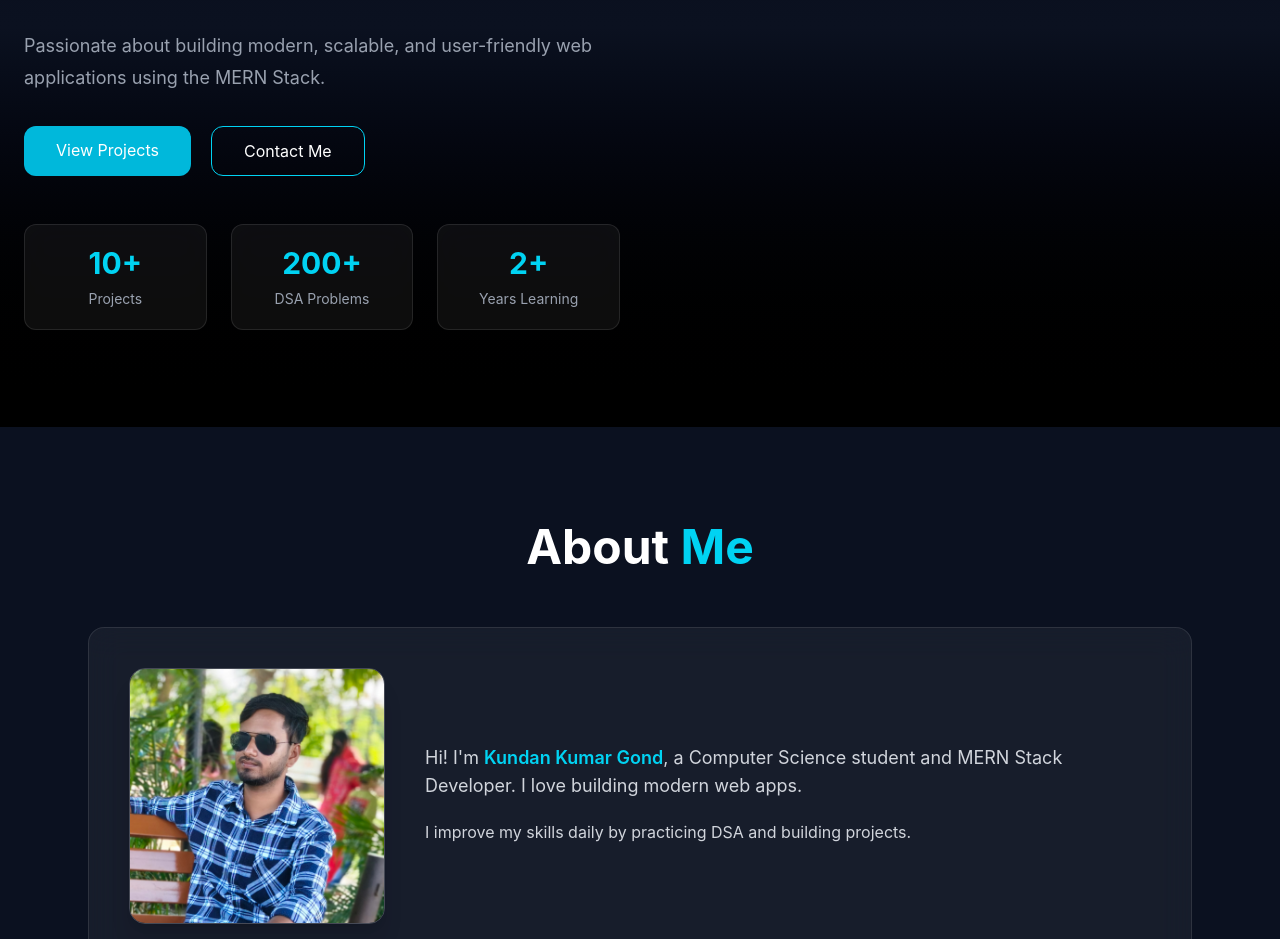
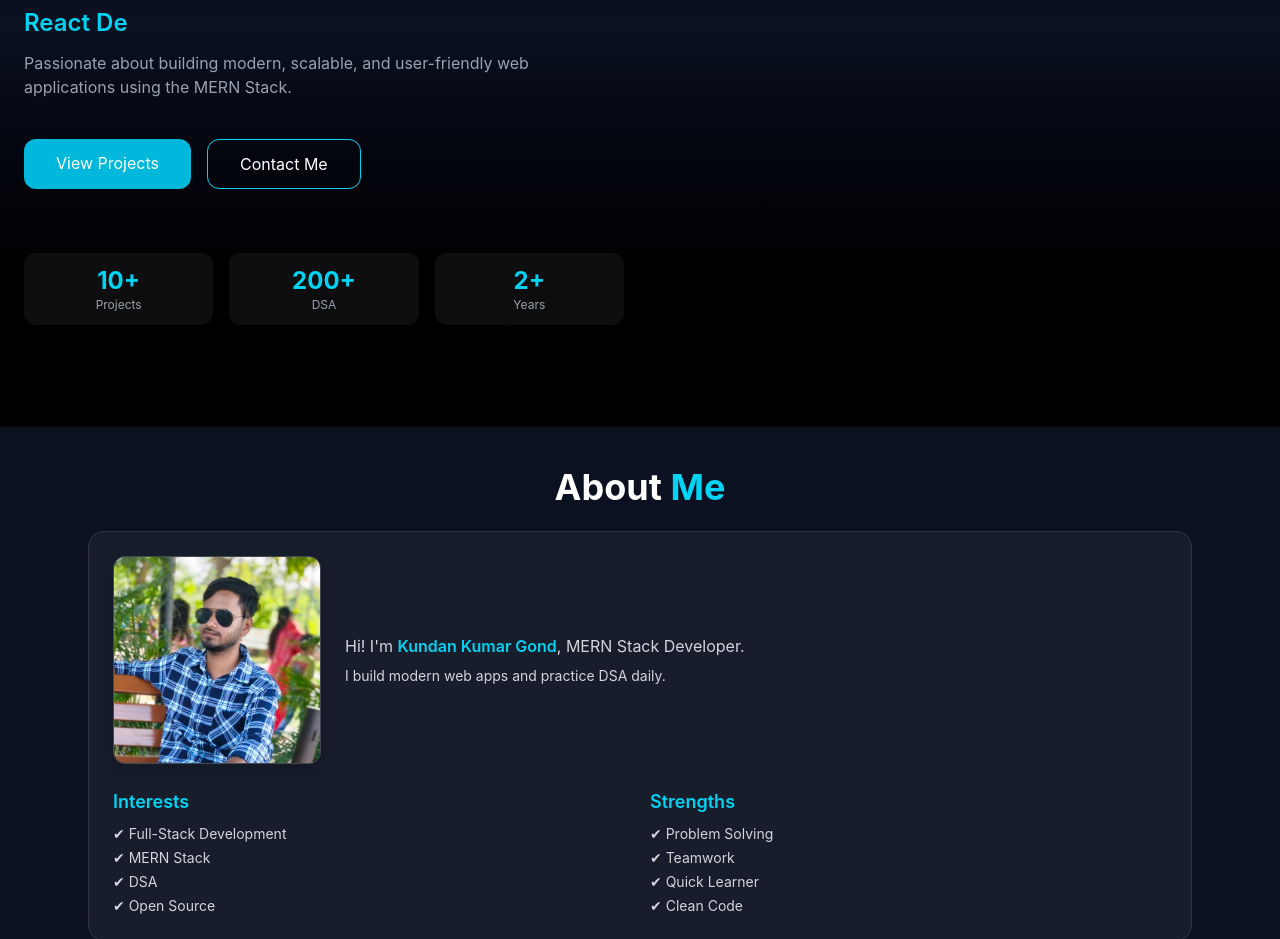
Before and after one commit to kundangond1503-debug/kundan-portfolio, a React (Vite) app: page / in a window 1280 px wide. Shown: the part 373-1312 px from the top of the page. Built offline with nearby package versions, Linux system fonts and the light colour scheme.

Commit message:
Fix hero spacing and layout improvements

```diff
--- a/src/components/About.jsx
+++ b/src/components/About.jsx
@@ -2,77 +2,76 @@ import { motion } from "framer-motion";
 
 function About() {
   return (
-    <section id="about" className="py-24 bg-[#0b1120] text-white">
+    <section id="about" className="py-10 bg-[#0b1120] text-white">
       <div className="max-w-6xl mx-auto px-6">
 
         <motion.h2
-          initial={{ opacity: 0, y: 30 }}
+          initial={{ opacity: 0, y: 20 }}
           whileInView={{ opacity: 1, y: 0 }}
-          transition={{ duration: 0.8 }}
-          className="text-5xl font-bold text-center mb-14"
+          transition={{ duration: 0.6 }}
+          className="text-4xl font-bold text-center mb-6"
         >
           About <span className="text-cyan-400">Me</span>
         </motion.h2>
 
         <motion.div
-          initial={{ opacity: 0, y: 40 }}
+          initial={{ opacity: 0, y: 20 }}
           whileInView={{ opacity: 1, y: 0 }}
-          transition={{ duration: 1 }}
-          className="bg-white/5 backdrop-blur-lg border border-white/10 rounded-2xl p-10"
+          transition={{ duration: 0.7 }}
+          className="bg-white/5 backdrop-blur-lg border border-white/10 rounded-2xl p-6"
         >
 
-          {/* FLEX CONTAINER (RESPONSIVE FIX) */}
-          <div className="flex flex-col md:flex-row items-center gap-10">
+          {/* FLEX CONTAINER */}
+          <div className="flex flex-col md:flex-row items-center gap-6">
 
-            {/* LEFT IMAGE */}
-            <div className="w-48 h-48 md:w-64 md:h-64 flex-shrink-0">
+            {/* IMAGE */}
+            <div className="w-40 h-40 md:w-52 md:h-52 flex-shrink-0">
               <img
                 src="/kundan10.jpeg"
                 alt="Kundan"
-                className="w-full h-full object-cover rounded-2xl border border-white/20 shadow-xl"
+                className="w-full h-full object-cover rounded-xl border border-white/20 shadow-lg"
               />
             </div>
 
-            {/* RIGHT TEXT */}
-            <div className="text-gray-300 leading-8 text-center md:text-left">
-              <p className="text-lg">
+            {/* TEXT */}
+            <div className="text-gray-300 leading-6 text-center md:text-left">
+              <p className="text-base">
                 Hi! I'm{" "}
                 <span className="text-cyan-400 font-semibold">
                   Kundan Kumar Gond
                 </span>
-                , a Computer Science student and MERN Stack Developer.
-                I love building modern web apps.
+                , MERN Stack Developer.
               </p>
 
-              <p className="mt-4">
-                I improve my skills daily by practicing DSA and building projects.
+              <p className="mt-2 text-sm">
+                I build modern web apps and practice DSA daily.
               </p>
             </div>
 
           </div>
 
-          {/* GRID SECTION */}
-          <div className="grid md:grid-cols-2 gap-8 mt-10">
+          {/* GRID */}
+          <div className="grid md:grid-cols-2 gap-5 mt-6">
 
             <div>
-              <h3 className="text-xl font-semibold text-cyan-400 mb-3">
+              <h3 className="text-lg font-semibold text-cyan-400 mb-2">
                 Interests
               </h3>
-              <ul className="space-y-2 text-gray-300">
+              <ul className="space-y-1 text-gray-300 text-sm">
                 <li>✔ Full-Stack Development</li>
                 <li>✔ MERN Stack</li>
-                <li>✔ Data Structures & Algorithms</li>
+                <li>✔ DSA</li>
                 <li>✔ Open Source</li>
               </ul>
             </div>
 
             <div>
-              <h3 className="text-xl font-semibold text-cyan-400 mb-3">
+              <h3 className="text-lg font-semibold text-cyan-400 mb-2">
                 Strengths
               </h3>
-              <ul className="space-y-2 text-gray-300">
+              <ul className="space-y-1 text-gray-300 text-sm">
                 <li>✔ Problem Solving</li>
-                <li>✔ Team Collaboration</li>
+                <li>✔ Teamwork</li>
                 <li>✔ Quick Learner</li>
                 <li>✔ Clean Code</li>
               </ul>
--- a/src/components/CanvasScene.jsx
+++ b/src/components/CanvasScene.jsx
@@ -3,29 +3,14 @@ import { OrbitControls } from "@react-three/drei";
 
 function CanvasScene() {
   return (
-    <div className="w-full h-[500px]">
+    <div className="w-full h-[360px] md:h-[400px]">
       <Canvas camera={{ position: [0, 0, 5], fov: 45 }}>
 
-        <ambientLight intensity={2} />
+        <ambientLight intensity={1.5} />
+        <directionalLight position={[5, 5, 5]} intensity={1.5} />
+        <pointLight position={[-5, 5, 5]} intensity={1} color="#06b6d4" />
 
-        <directionalLight
-          position={[5, 5, 5]}
-          intensity={2}
-        />
-
-        <pointLight
-          position={[-5, 5, 5]}
-          intensity={1.5}
-          color="#06b6d4"
-        />
-
-
-
-        <OrbitControls
-          autoRotate
-          autoRotateSpeed={1.5}
-          enableZoom={false}
-        />
+        <OrbitControls autoRotate autoRotateSpeed={1.2} enableZoom={false} />
 
       </Canvas>
     </div>
--- a/src/components/Hero.jsx
+++ b/src/components/Hero.jsx
@@ -6,11 +6,11 @@ function Hero() {
   return (
     <section
       id="home"
-      className="min-h-screen flex items-center bg-gradient-to-b from-[#050816] via-[#0b1120] to-black"
+      className="min-h-screen flex items-center pt-10 pb-0 bg-gradient-to-b from-[#050816] via-[#0b1120] to-black overflow-hidden"
     >
-      <div className="max-w-7xl mx-auto grid md:grid-cols-2 items-center gap-10 px-6">
-        {/* Left Side */}
+      <div className="max-w-7xl mx-auto grid md:grid-cols-2 items-center gap-8 px-6">
 
+        {/* LEFT */}
         <motion.div
           initial={{ x: -100, opacity: 0 }}
           animate={{ x: 0, opacity: 1 }}
@@ -30,64 +30,59 @@ function Hero() {
               2000,
               "Node.js Developer",
               2000,
-              "Full Stack Web Developer",
+              "Full Stack Developer",
               2000,
             ]}
             wrapper="span"
             speed={50}
             repeat={Infinity}
-            className="block mt-6 text-2xl text-cyan-400 font-semibold"
+            className="block mt-3 text-2xl text-cyan-400 font-semibold"
           />
 
-          <p className="mt-6 text-gray-400 text-lg leading-8">
-            Passionate about building modern, scalable, and user-friendly web
-            applications using the MERN Stack.
+          <p className="mt-3 text-gray-400 text-base leading-6">
+            Passionate about building modern, scalable, and user-friendly web applications using the MERN Stack.
           </p>
 
-          {/* Buttons */}
-
-          <div className="mt-8 flex gap-5">
+          {/* BUTTONS */}
+          <div className="mt-10 flex gap-4">
             <a
               href="#projects"
-              className="px-8 py-3 rounded-xl bg-cyan-500 hover:bg-cyan-600 transition-all duration-300 hover:scale-105"
+              className="px-8 py-3 rounded-xl bg-cyan-500 hover:bg-cyan-600 transition"
             >
               View Projects
             </a>
 
             <a
               href="#contact"
-              className="px-8 py-3 rounded-xl border border-cyan-400 hover:bg-cyan-500 hover:scale-105 transition-all duration-300"
+              className="px-8 py-3 rounded-xl border border-cyan-400 hover:bg-cyan-500 transition"
             >
               Contact Me
             </a>
           </div>
-          <div className="grid grid-cols-3 gap-6 mt-12">
-            <div className="bg-white/5 backdrop-blur-lg border border-white/10 rounded-xl p-5 text-center">
-              <h2 className="text-3xl font-bold text-cyan-400">10+</h2>
-              <p className="text-gray-400 text-sm mt-2">Projects</p>
+
+          {/* STATS */}
+          <div className="grid grid-cols-3 gap-4 mt-16 mb-0 pb-0">
+            <div className="bg-white/5 p-3 rounded-xl text-center">
+              <h2 className="text-2xl text-cyan-400 font-bold">10+</h2>
+              <p className="text-xs text-gray-400">Projects</p>
             </div>
 
-            <div className="bg-white/5 backdrop-blur-lg border border-white/10 rounded-xl p-5 text-center">
-              <h2 className="text-3xl font-bold text-cyan-400">200+</h2>
-              <p className="text-gray-400 text-sm mt-2">DSA Problems</p>
+            <div className="bg-white/5 p-3 rounded-xl text-center">
+              <h2 className="text-2xl text-cyan-400 font-bold">200+</h2>
+              <p className="text-xs text-gray-400">DSA</p>
             </div>
 
-            <div className="bg-white/5 backdrop-blur-lg border border-white/10 rounded-xl p-5 text-center">
-              <h2 className="text-3xl font-bold text-cyan-400">2+</h2>
-              <p className="text-gray-400 text-sm mt-2">Years Learning</p>
+            <div className="bg-white/5 p-3 rounded-xl text-center">
+              <h2 className="text-2xl text-cyan-400 font-bold">2+</h2>
+              <p className="text-xs text-gray-400">Years</p>
             </div>
           </div>
+
         </motion.div>
 
-        {/* Right Side */}
-
+        {/* RIGHT */}
         <CanvasScene />
 
-        <div className="absolute bottom-10 left-1/2 -translate-x-1/2 animate-bounce">
-          <div className="w-7 h-12 border-2 border-cyan-400 rounded-full flex justify-center">
-            <div className="w-1 h-3 bg-cyan-400 rounded-full mt-2"></div>
-          </div>
-        </div>
       </div>
     </section>
   );
```
